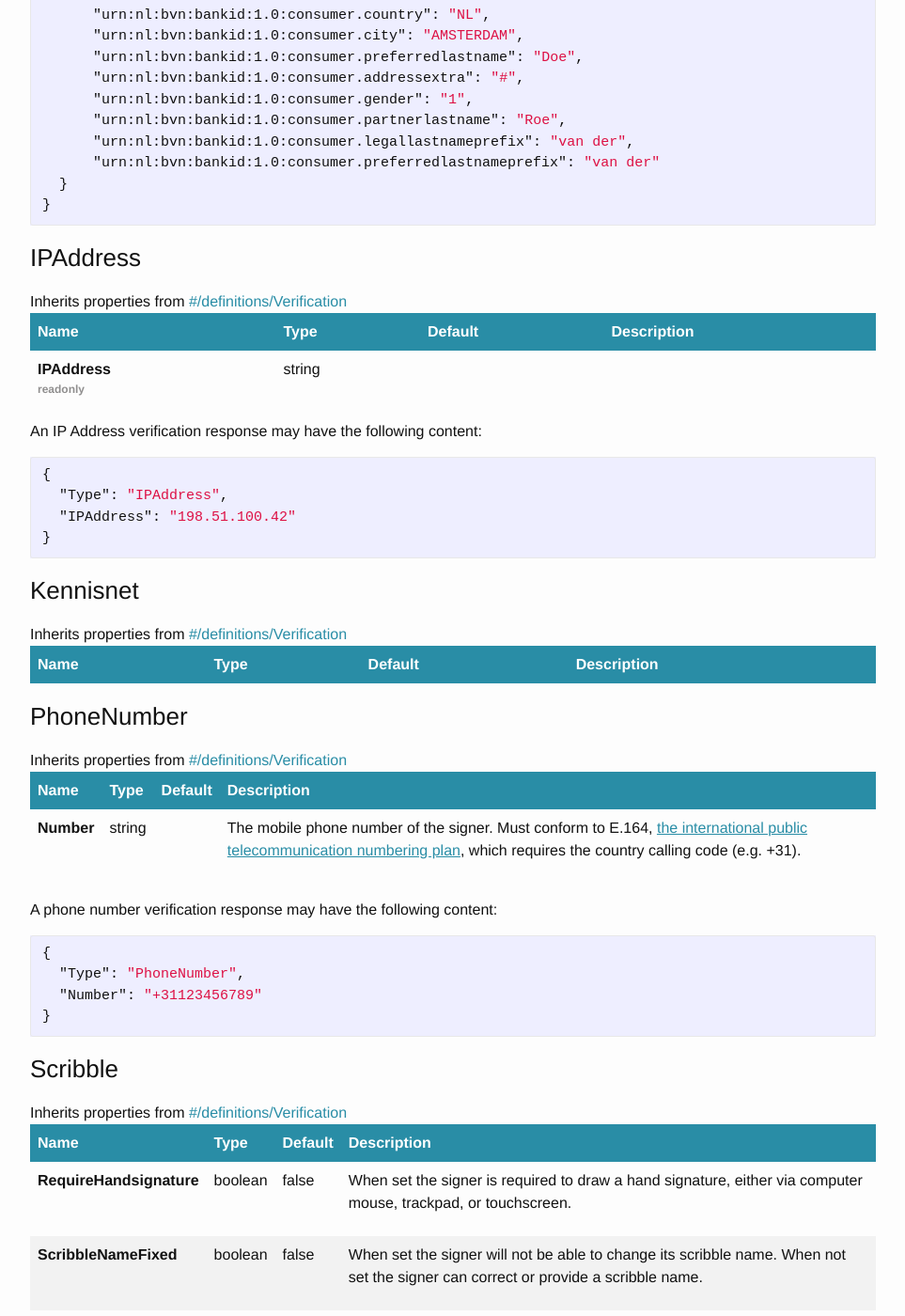
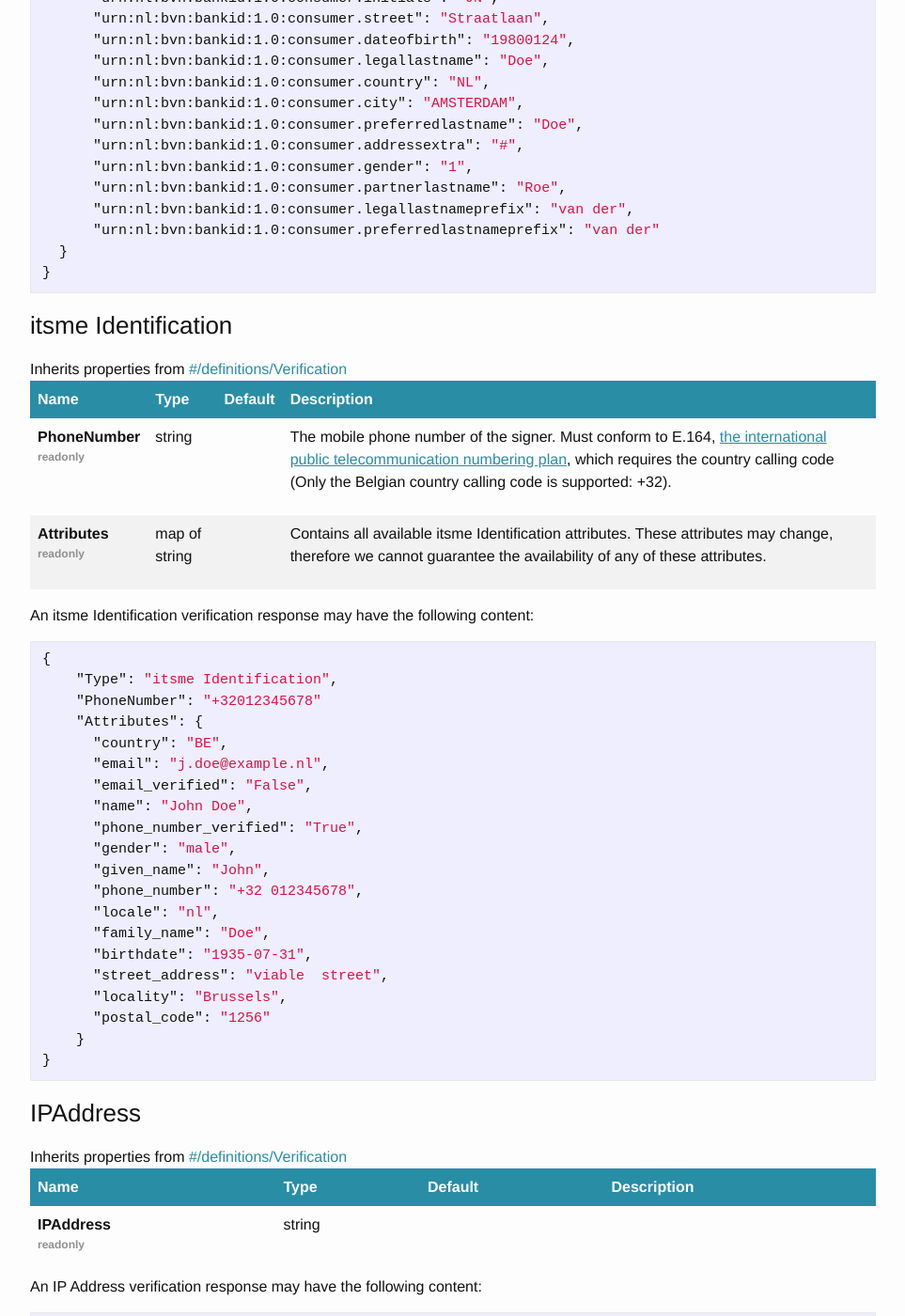
Before and after one commit to markohantula/evidos.github.io, a Jekyll site: the page built from endpoints.html, in a window 1280 px wide and 1400 px high, scrolled down 16026 px. Shown: the whole window at 94% size, without its empty margins (158-1121 px from the left). Built offline with Jekyll 4.4.1, drawn with Linux system fonts in a browser that asks for light colours; some of the changed text lies outside the part shown.

Commit message:
Add Itsme Identification verification documentation
Fixes SIG-2334

````diff
--- a/_data/api-swagger.yaml
+++ b/_data/api-swagger.yaml
@@ -463,6 +463,7 @@
           - eIDAS Login
           - iDeal
           - iDIN
+          - itsme Identification
           - Kennisnet
           - PhoneNumber
           - Scribble
@@ -659,6 +660,51 @@
             "urn:nl:bvn:bankid:1.0:consumer.legallastnameprefix": "van der",
             "urn:nl:bvn:bankid:1.0:consumer.preferredlastnameprefix": "van der"
         }
+      }
+      ```
+
+  itsme Identification:
+    allOf:
+    - $ref: '#/definitions/Verification'
+    - type: object
+      properties:
+        PhoneNumber:
+          type: string
+          readOnly: true
+          description: |
+            The mobile phone number of the signer.
+            Must conform to E.164,
+            [the international public telecommunication numbering plan](https://en.wikipedia.org/wiki/E.164),
+            which requires the country calling code (Only the Belgian country calling code is supported: +32).
+          example: "+32123456789"
+        Attributes:
+          type: map of string
+          readOnly: true
+          description: |
+            Contains all available itsme Identification attributes.
+            These attributes may change, therefore we cannot guarantee the availability of any of these attributes.
+    example: |
+      An itsme Identification verification response may have the following content:
+      ```json
+      {
+          "Type": "itsme Identification",
+          "PhoneNumber": "+32012345678"
+          "Attributes": {
+            "country": "BE",
+            "email": "j.doe@example.nl",
+            "email_verified": "False",
+            "name": "John Doe",
+            "phone_number_verified": "True",
+            "gender": "male",
+            "given_name": "John",
+            "phone_number": "+32 012345678",
+            "locale": "nl",
+            "family_name": "Doe",
+            "birthdate": "1935-07-31",
+            "street_address": "viable  street",
+            "locality": "Brussels",
+            "postal_code": "1256"
+          }
       }
       ```
   IPAddress:
````
